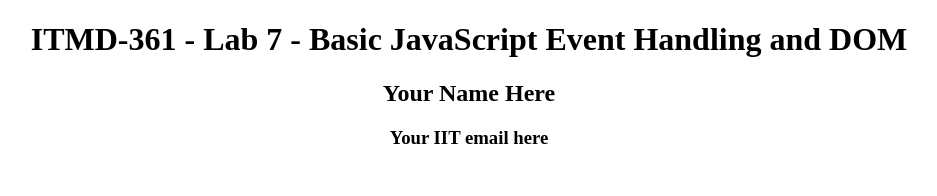
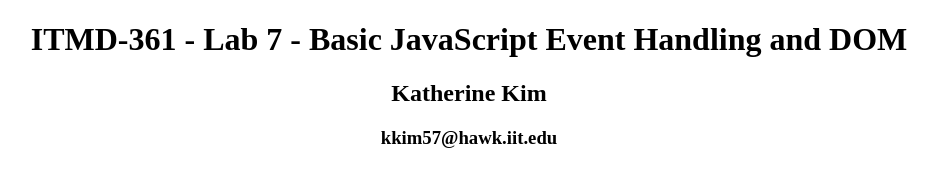
Before and after one commit to kkim57/PP5, a plain HTML site: page PP5.html in a window 1280 px wide. Shown: the top 196 px of the page, without its empty margins (171-1108 px from the left). Drawn offline with Linux system fonts and the light colour scheme.

Commit message:
Update PP5.html
added name and email

```diff
--- a/PP5.html
+++ b/PP5.html
@@ -28,8 +28,8 @@
 </head>
 <body>
 	<h1 class="center">ITMD-361 - Lab 7 - Basic JavaScript Event Handling and DOM</h1>
-	<h2 class="center">Your Name Here</h2>
-	<h3 class="center">Your IIT email here</h3>
+	<h2 class="center">Katherine Kim</h2>
+	<h3 class="center">kkim57@hawk.iit.edu</h3>
 	<div id="container">
 		<input id="entryinput" type="text" name="textentry" placeholder="Enter a Message">
 		<div id="entrybutton">Alert Me</div>
```
